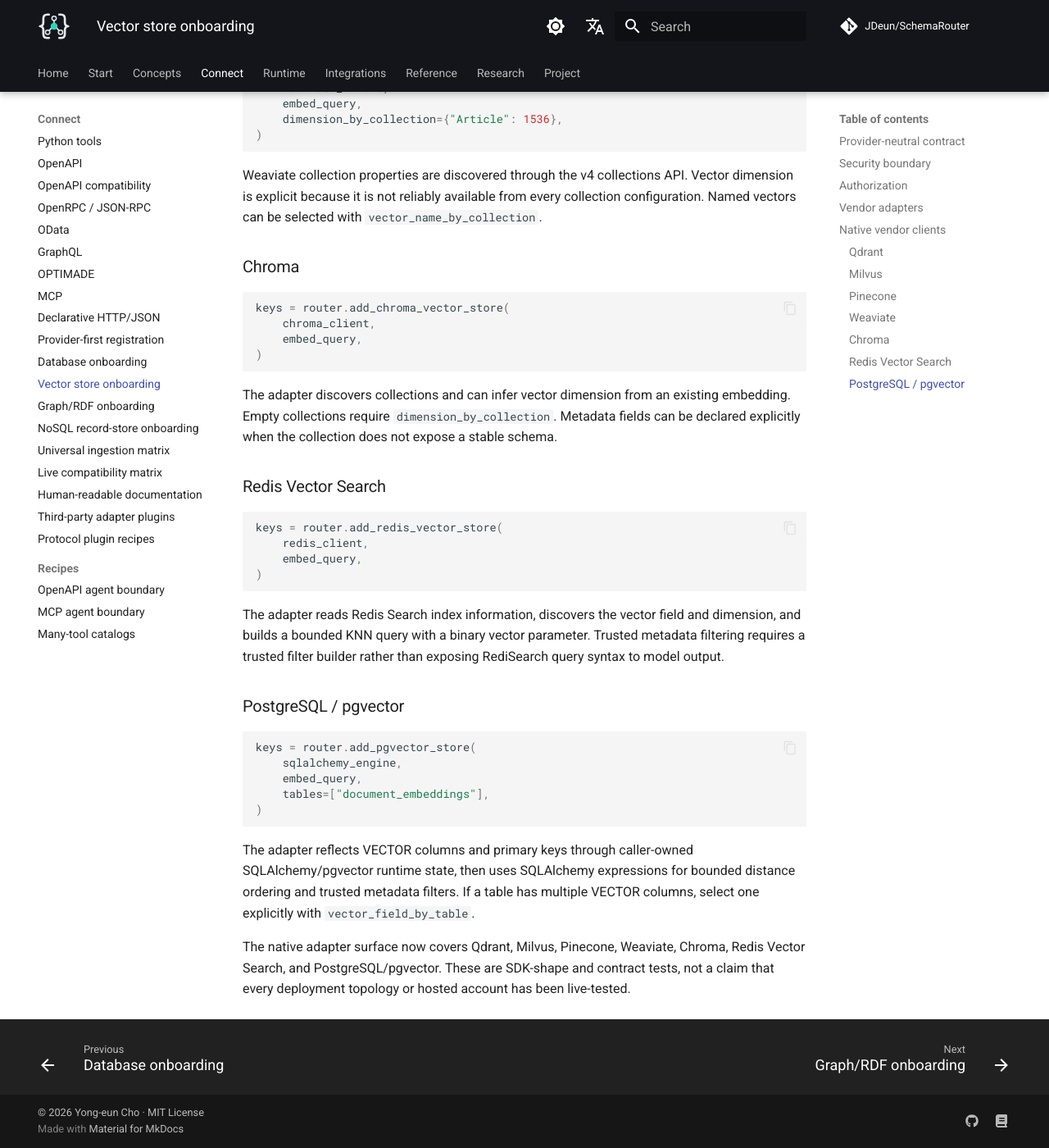
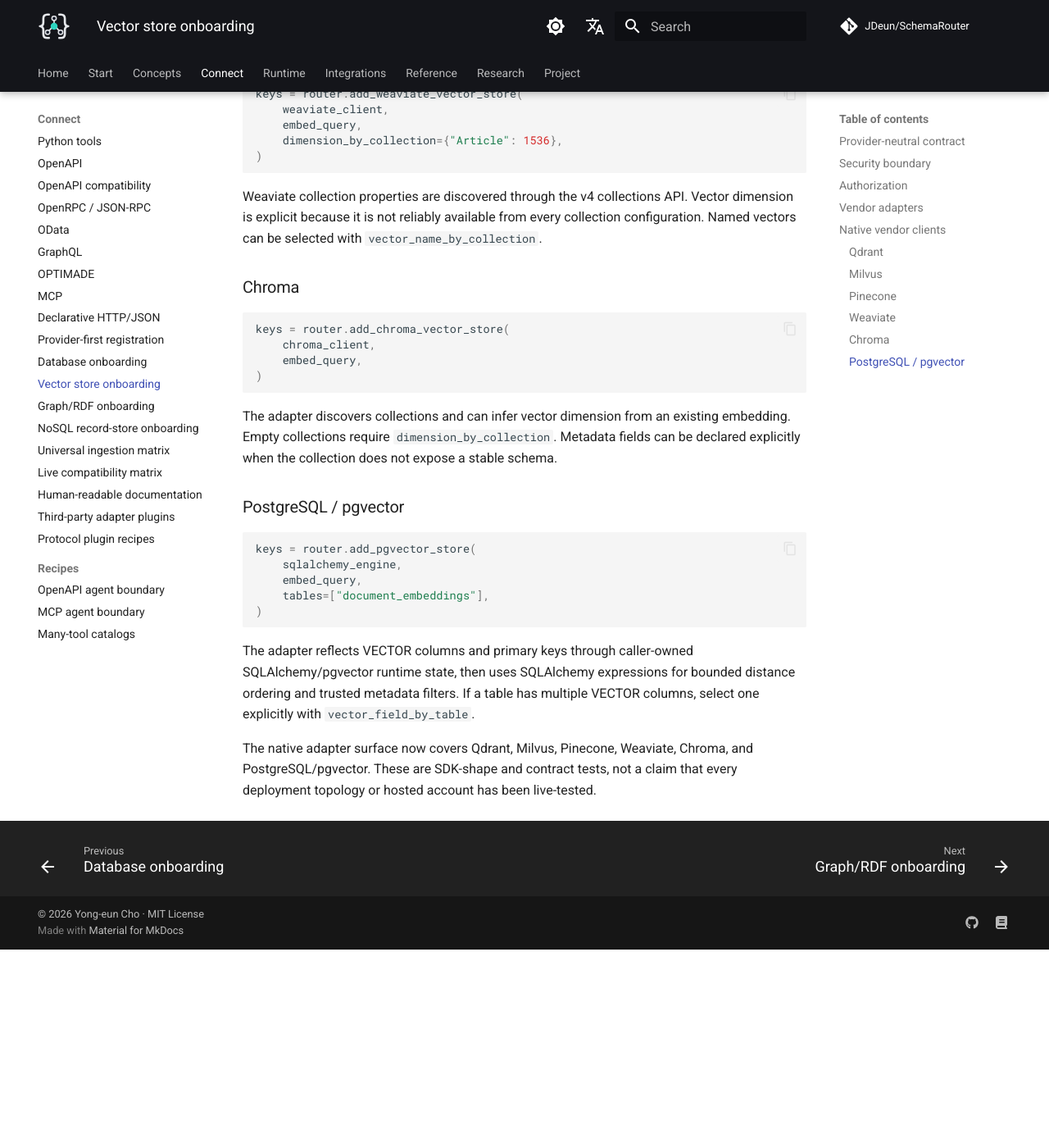
Before and after one commit to JDeun/SchemaRouter, an MkDocs documentation site: the page built from docs/guides/vector-store-onboarding.md, in a window 1280 px wide and 1400 px high, scrolled down 3647 px. Shown: the whole window at 82% size. Built offline with MkDocs 1.6.1 and Material for MkDocs 9.7.7, drawn with Linux system fonts in a browser that asks for light colours; comment, search, counter and statistics services are not loaded; after the commit the page ends 4805 px from its top, so only the background shows below that; some of the changed text lies outside the part shown.

Commit message:
docs: defer Redis vector support from core

````diff
--- a/docs/guides/vector-store-onboarding.md
+++ b/docs/guides/vector-store-onboarding.md
@@ -178,19 +176,6 @@
 collections require `dimension_by_collection`. Metadata fields can be declared explicitly when the
 collection does not expose a stable schema.
 
-### Redis Vector Search
-
-```python
-keys = router.add_redis_vector_store(
-    redis_client,
-    embed_query,
-)
-```
-
-The adapter reads Redis Search index information, discovers the vector field and dimension, and
-builds a bounded KNN query with a binary vector parameter. Trusted metadata filtering requires a
-trusted filter builder rather than exposing RediSearch query syntax to model output.
-
 ### PostgreSQL / pgvector
 
 ```python
@@ -206,6 +191,5 @@
 filters. If a table has multiple VECTOR columns, select one explicitly with
 `vector_field_by_table`.
 
-The native adapter surface now covers Qdrant, Milvus, Pinecone, Weaviate, Chroma, Redis Vector
-Search, and PostgreSQL/pgvector. These are SDK-shape and contract tests, not a claim that every
+The native adapter surface now covers Qdrant, Milvus, Pinecone, Weaviate, Chroma, and PostgreSQL/pgvector. These are SDK-shape and contract tests, not a claim that every
 deployment topology or hosted account has been live-tested.
````
Also changed, not shown: other parts of docs/guides/vector-store-onboarding.md (+1 -3 lines).
